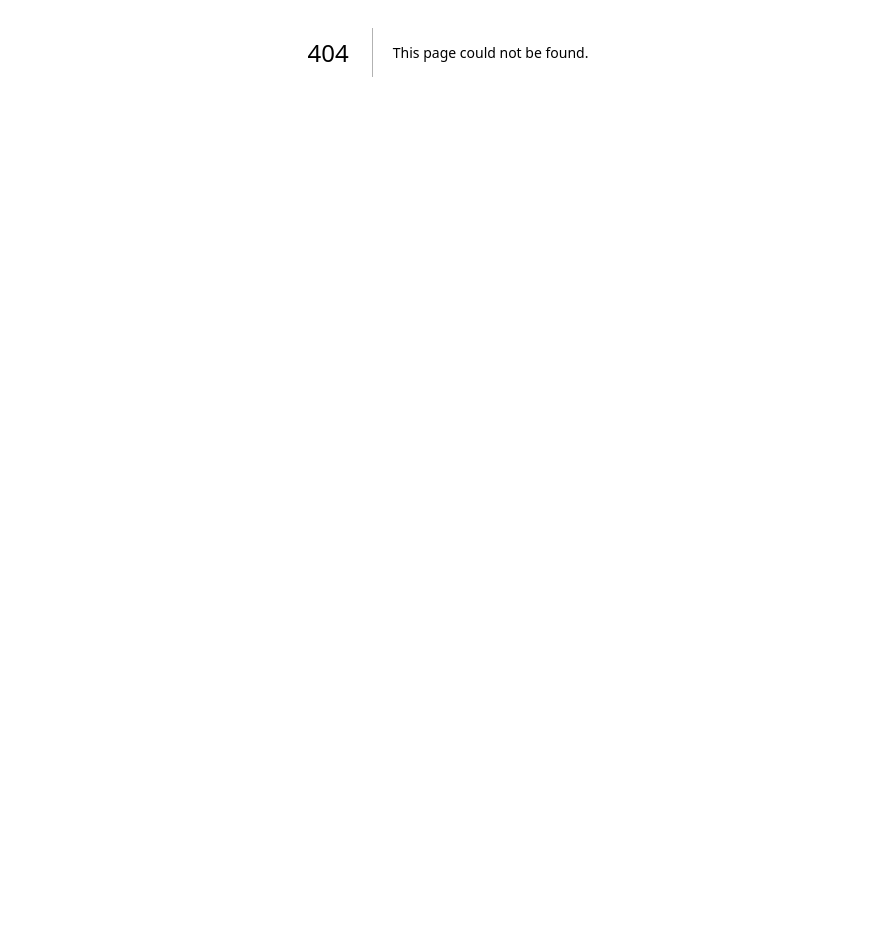
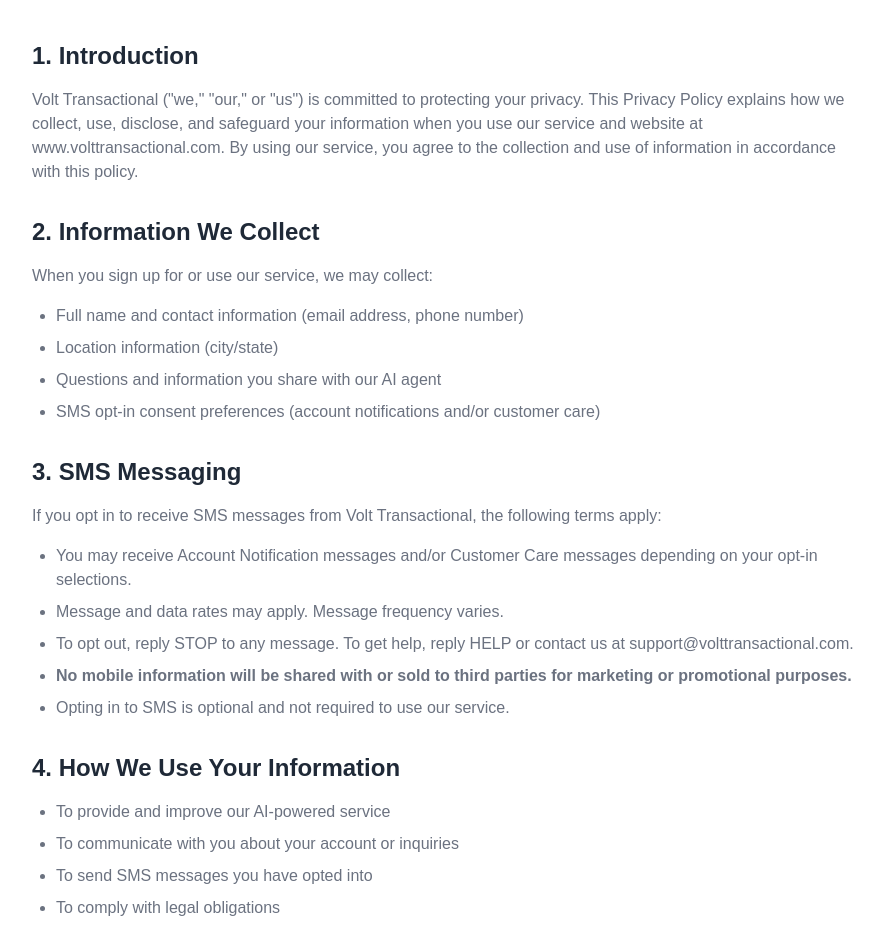
Before and after one commit to Textingman/textingman-volttransactional, a Next.js app: page /privacy in a window 1280 px wide. Before the commit this address had no page. Shown: the part 348-1297 px from the top of the page, without its empty margins (192-1076 px from the left). Before the commit the page ends 800 px from the top, so only its background shows below. Built offline with nearby package versions, Linux system fonts and the light colour scheme.

Commit message:
Initial site setup: Volt Transactional

```diff
--- /dev/null
+++ b/app/privacy/page.tsx
@@ -0,0 +1,59 @@
+import Link from 'next/link';
+import Navbar from '../components/Navbar';
+import Footer from '../components/Footer';
+
+export default function PrivacyPage() {
+  return (
+    <div className="min-h-screen" style={{ backgroundColor: '#FFFFFF' }}>
+      <Navbar />
+      <section className="py-12" style={{ backgroundColor: '#F5F7FA' }}>
+        <div className="max-w-4xl mx-auto px-4 sm:px-6 lg:px-8">
+          <h1 className="text-4xl font-extrabold mb-4" style={{ color: '#1F2937' }}>Privacy Policy</h1>
+          <p className="text-lg" style={{ color: '#6B7280' }}>Last Updated: July 6, 2026</p>
+        </div>
+      </section>
+      <section className="max-w-4xl mx-auto px-4 sm:px-6 lg:px-8 py-12">
+        <div className="prose prose-lg max-w-none">
+          <h2 className="text-2xl font-bold mt-8 mb-4" style={{ color: '#1F2937' }}>1. Introduction</h2>
+          <p className="mb-6" style={{ color: '#6B7280' }}>
+            Volt Transactional ("we," "our," or "us") is committed to protecting your privacy. This Privacy Policy explains how we collect, use, disclose, and safeguard your information when you use our service and website at www.volttransactional.com. By using our service, you agree to the collection and use of information in accordance with this policy.
+          </p>
+          <h2 className="text-2xl font-bold mt-8 mb-4" style={{ color: '#1F2937' }}>2. Information We Collect</h2>
+          <p className="mb-4" style={{ color: '#6B7280' }}>When you sign up for or use our service, we may collect:</p>
+          <ul className="list-disc pl-6 mb-6 space-y-2" style={{ color: '#6B7280' }}>
+            <li>Full name and contact information (email address, phone number)</li>
+            <li>Location information (city/state)</li>
+            <li>Questions and information you share with our AI agent</li>
+            <li>SMS opt-in consent preferences (account notifications and/or customer care)</li>
+          </ul>
+          <h2 className="text-2xl font-bold mt-8 mb-4" style={{ color: '#1F2937' }}>3. SMS Messaging</h2>
+          <p className="mb-4" style={{ color: '#6B7280' }}>
+            If you opt in to receive SMS messages from Volt Transactional, the following terms apply:
+          </p>
+          <ul className="list-disc pl-6 mb-6 space-y-2" style={{ color: '#6B7280' }}>
+            <li>You may receive Account Notification messages and/or Customer Care messages depending on your opt-in selections.</li>
+            <li>Message and data rates may apply. Message frequency varies.</li>
+            <li>To opt out, reply STOP to any message. To get help, reply HELP or contact us at support@volttransactional.com.</li>
+            <li><strong>No mobile information will be shared with or sold to third parties for marketing or promotional purposes.</strong></li>
+            <li>Opting in to SMS is optional and not required to use our service.</li>
+          </ul>
+          <h2 className="text-2xl font-bold mt-8 mb-4" style={{ color: '#1F2937' }}>4. How We Use Your Information</h2>
+          <ul className="list-disc pl-6 mb-6 space-y-2" style={{ color: '#6B7280' }}>
+            <li>To provide and improve our AI-powered service</li>
+            <li>To communicate with you about your account or inquiries</li>
+            <li>To send SMS messages you have opted into</li>
+            <li>To comply with legal obligations</li>
+          </ul>
+          <h2 className="text-2xl font-bold mt-8 mb-4" style={{ color: '#1F2937' }}>5. Contact Us</h2>
+          <p className="mb-6" style={{ color: '#6B7280' }}>
+            If you have questions about this Privacy Policy, please contact us at:<br />
+            Volt Transactional<br />
+            2000 NE 42nd Ave PMB 1251, Portland, OR 97213<br />
+            Email: <a href="mailto:support@volttransactional.com" style={{ color: '#d364a4' }}>support@volttransactional.com</a>
+          </p>
+        </div>
+      </section>
+      <Footer />
+    </div>
+  );
+}
```
